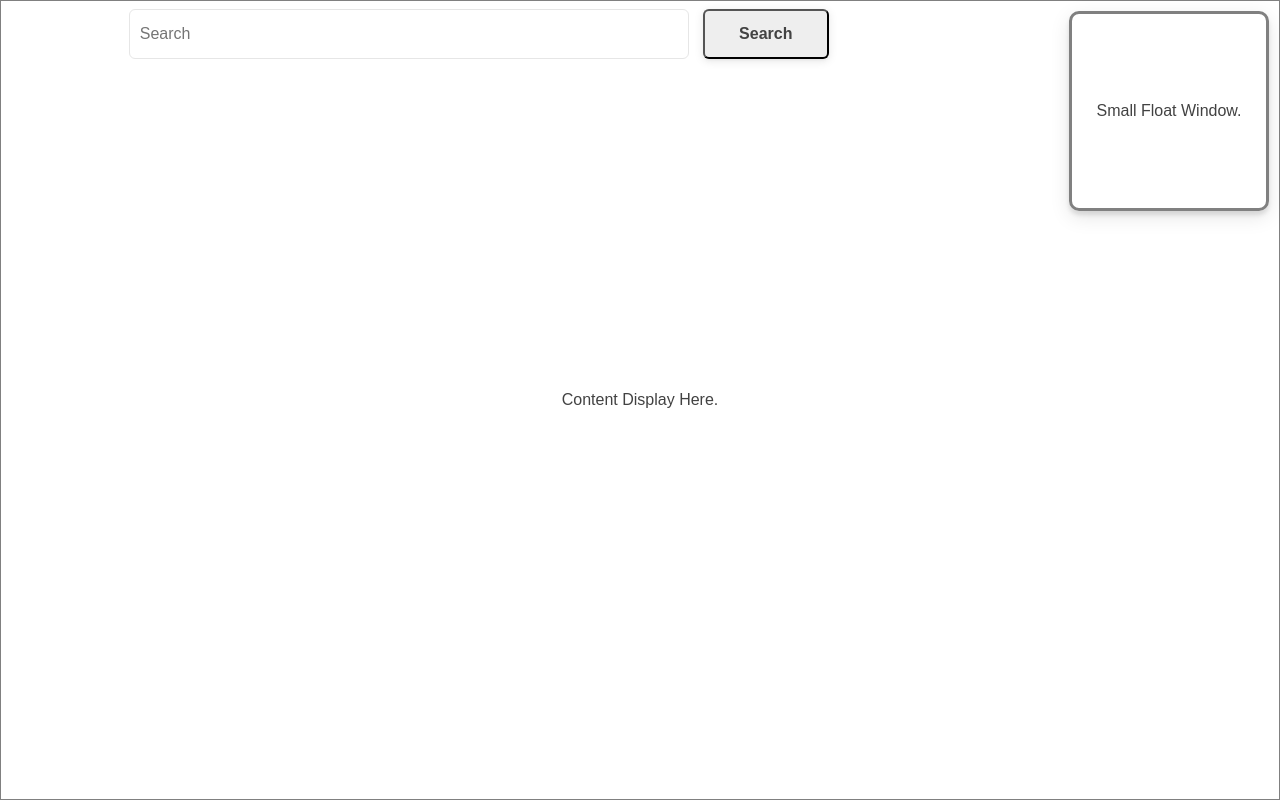
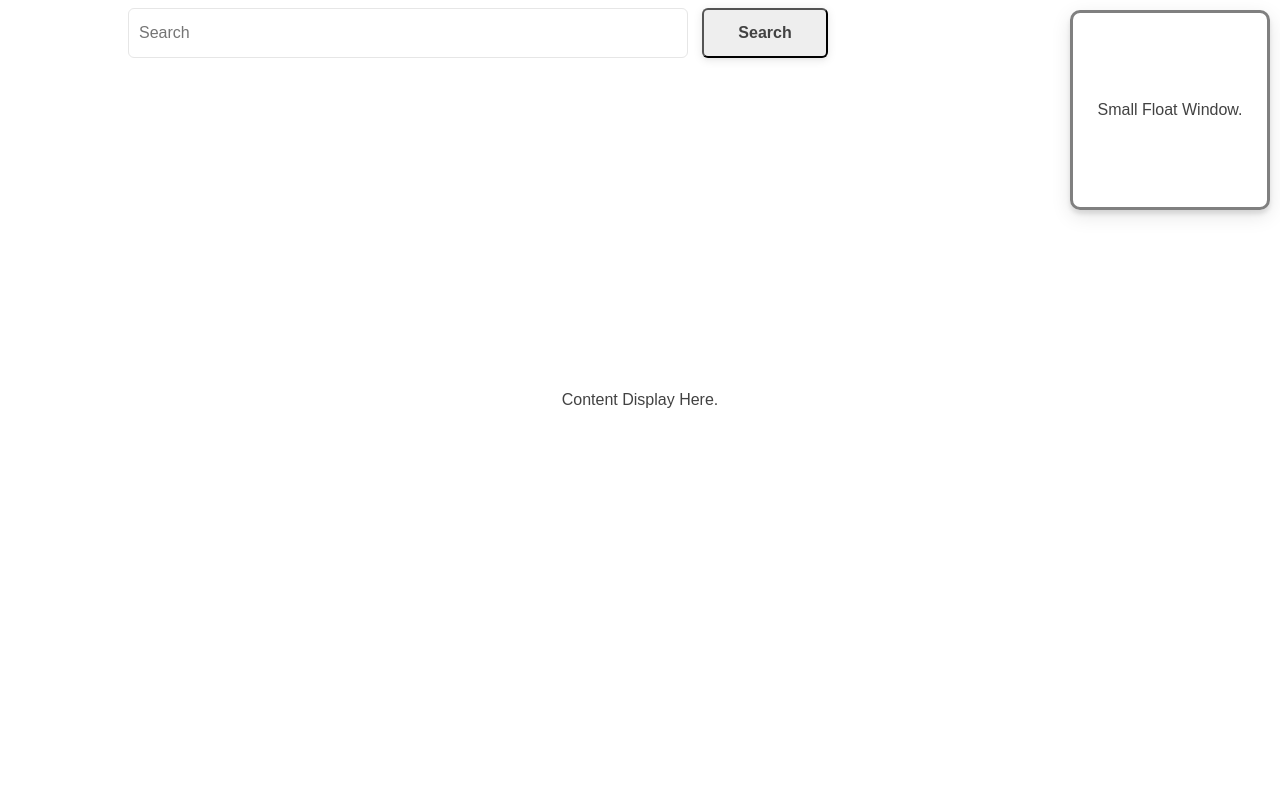
Before and after one commit to chen0682/xi-project, a plain HTML site: page index.html in a window 1280 px wide. Drawn offline with nearby package versions, Linux system fonts and the light colour scheme; files that its build step writes are made by us from their sources.

Commit message:
Removes the boarder of showcase

```diff
--- a/scss/style.scss
+++ b/scss/style.scss
@@ -291,7 +291,7 @@ body {
 }
 
 .showcase {
-    border: 1px solid grey;
+    // border: 1px solid grey;
     width: 100%;
     height: 100%;
     display: flex;
```
